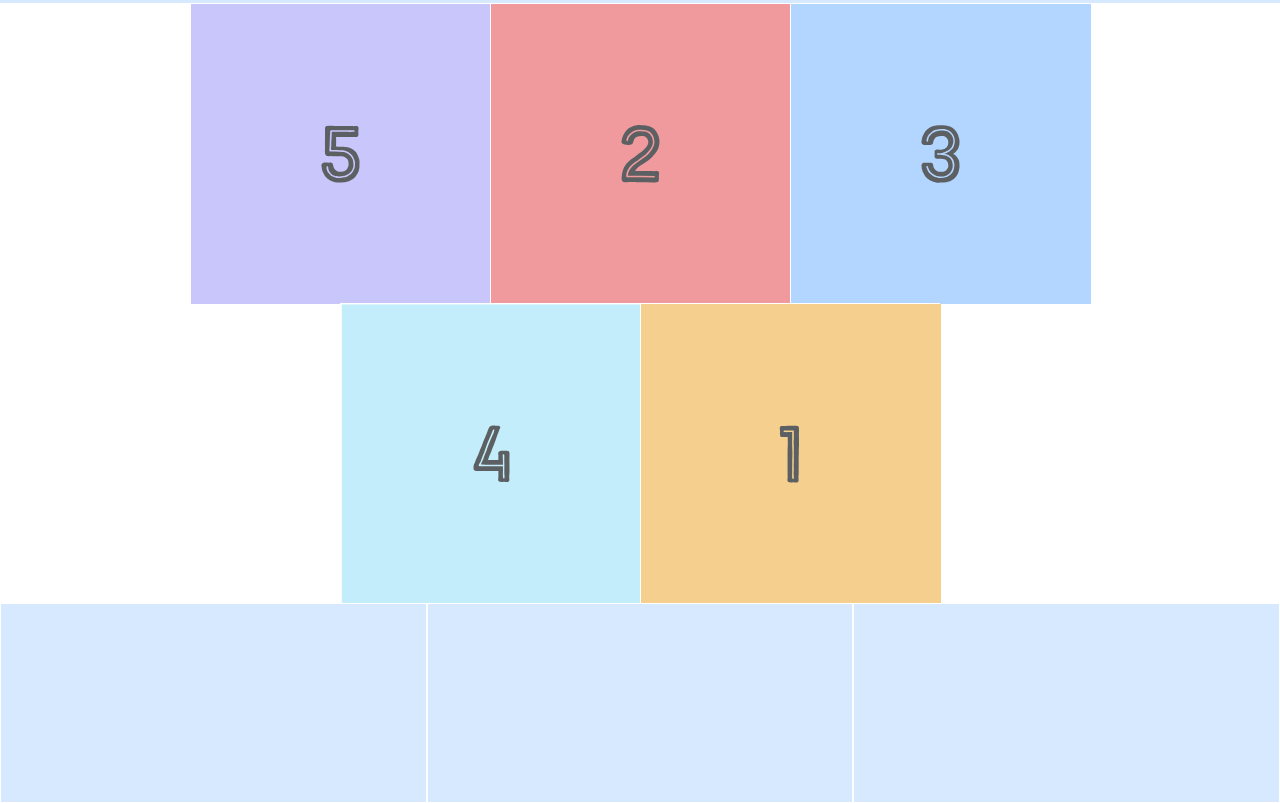
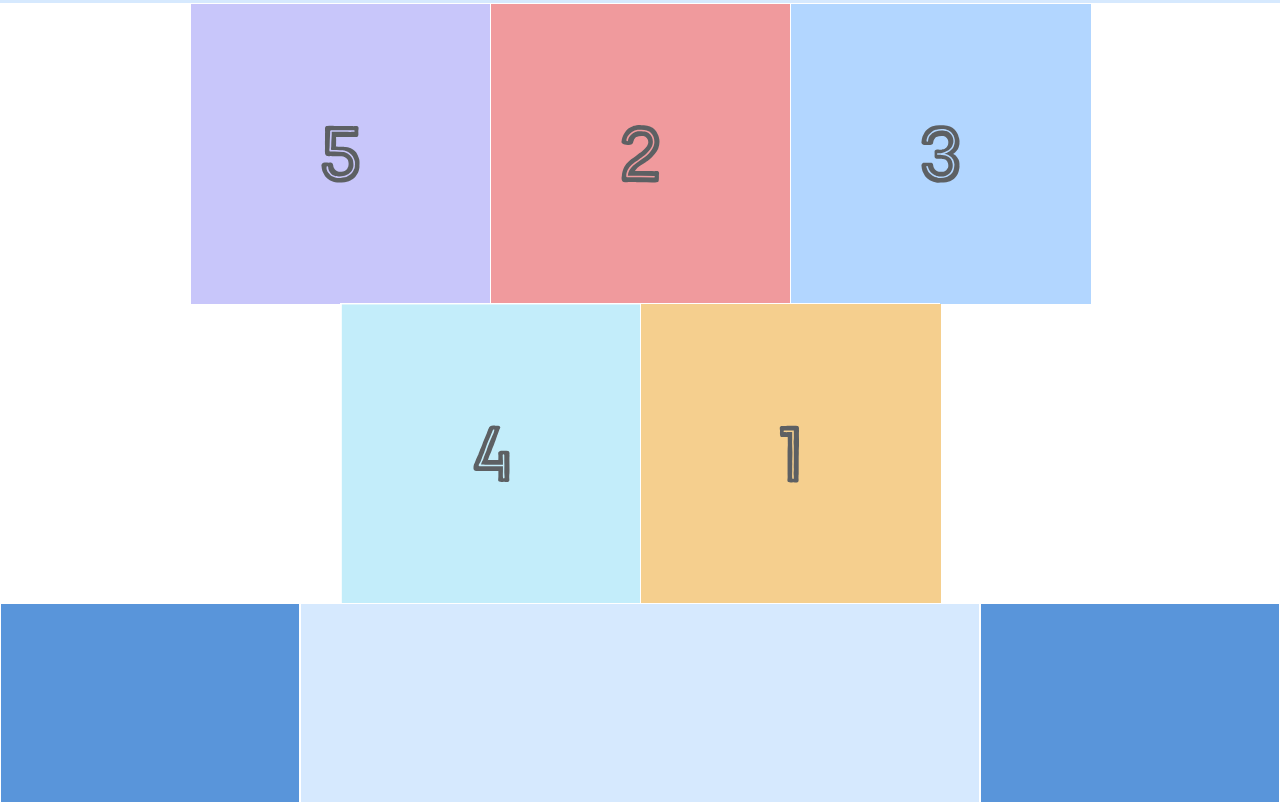
Before and after one commit to Joshdefleur/Flexbox-rev, a plain HTML site: page flexbox.html in a window 1280 px wide. Shown: the part 359-1162 px from the top of the page. Drawn offline with Linux system fonts and the light colour scheme.

Commit message:
footer 2

```diff
--- a/styles.css
+++ b/styles.css
@@ -99,3 +99,14 @@
     height: 200px;
     flex: 1;
   }
+
+  .footer-three {
+    flex: 2;
+  }
+
+  .footer-one,
+.footer-three {
+  background-color: #5995DA;
+  flex: initial;
+  width: 300px;
+}
```
